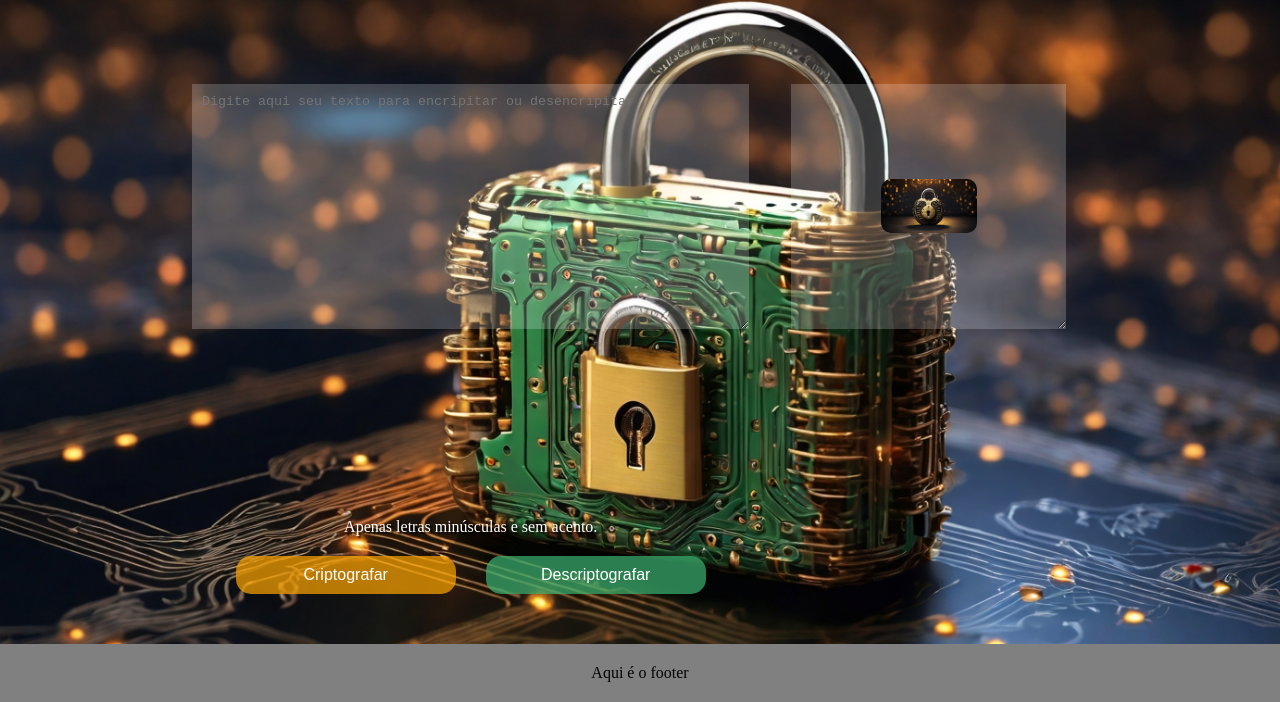
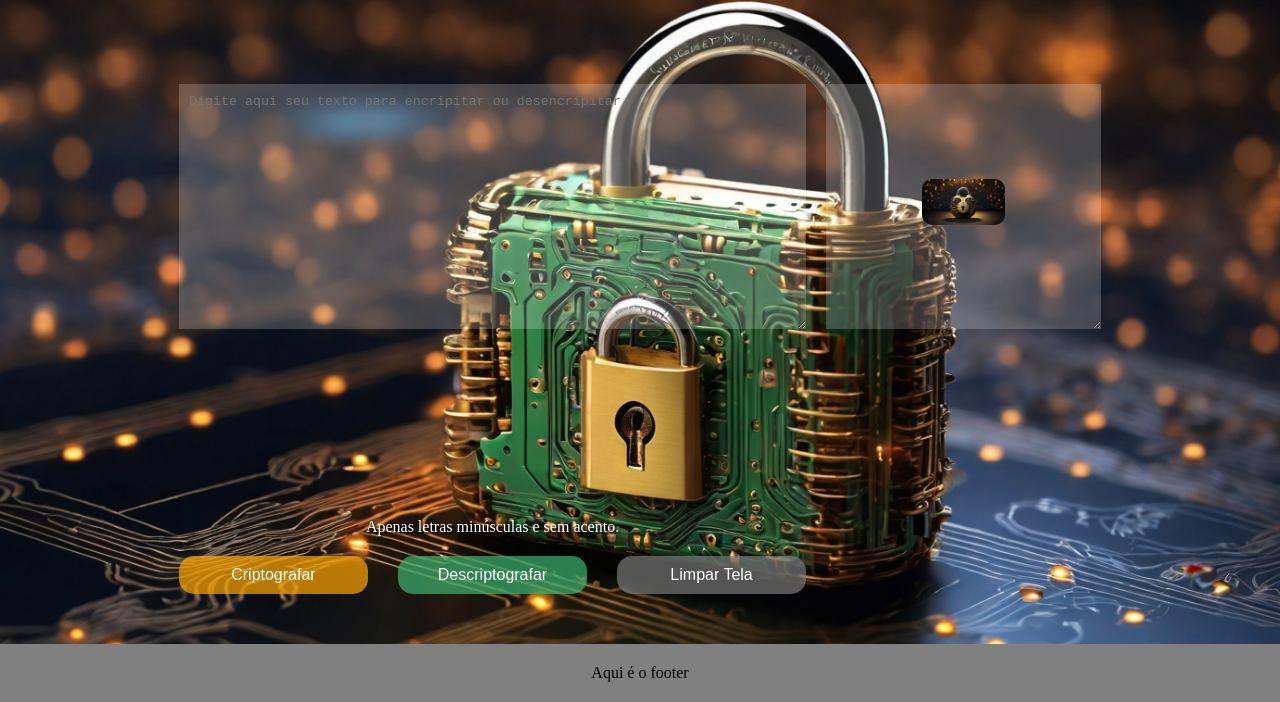
Before and after one commit to thiagotmdev/Challenge-Criptografia-Oracle-Alura, a plain HTML site: page index.html in a window 1280 px wide. Shown: the part 98-800 px from the top of the page. Drawn offline with Linux system fonts and the light colour scheme.

Commit message:
criado a funcao copiar e limpar tela

```diff
--- a/assets/css/style.css
+++ b/assets/css/style.css
@@ -102,6 +102,19 @@ main {
 
 .btn_decript:hover {
     background-color: rgba(60, 179, 113, 0.9);
+}
+
+.btn_clear{
+      display: flex;
+    justify-content: center;
+    padding: 10px;
+    width: 220px;
+    font-size: 1.0rem;
+    color: var(--cor-primaria);
+    border-radius: 15px;
+    background-color: rgba(120, 120, 120, 0.7);
+    border: none;
+    cursor: pointer;
 }
 
 .area_texto_normal {
@@ -223,6 +236,7 @@ footer {
 
     main {
         width: 100vw;
+        margin-top: 30px;
     }
 
     footer {
--- a/assets/js/script.js
+++ b/assets/js/script.js
@@ -2,12 +2,12 @@ function encriptar() {
     let frase = document.getElementById('encriptar').value;
     regex = /^[a-z\s]+$/;
 
-    if(!frase){
+    if (!frase) {
         alert("Por Favor digite sua frase");
         return false;
     }
 
-    if(!regex.test(frase)){
+    if (!regex.test(frase)) {
         alert('Por favor, digite apenas letras minúsculas e sem acentos!');
         return false; // Impede o envio do formulário
     }
@@ -61,3 +61,29 @@ function descriptografar() {
         area_desencriptada.value = fraseDescriptografada.join(' ');
     }
 }
+
+function copiar() {
+    let textArea = document.getElementById('encriptado');
+
+    if (textArea) {
+        textArea.select();
+        document.execCommand('copy');
+        alert("Conteúdo copiado para área de transferência!");
+    }
+
+}
+
+function limparTela(){
+    let textEncript = document.getElementById('encriptar');
+    let textArea = document.getElementById('encriptado');
+
+    textEncript.value = '';
+    textArea.value = '';
+
+    let img = document.getElementById('img_cadeado');
+    img.classList.remove('img_encript_none');
+
+    let btn_cop = document.getElementById('btn_copia');
+    btn_cop.classList.remove('btn_cop_block');
+
+}
--- a/index.html
+++ b/index.html
@@ -24,13 +24,14 @@
                 <div class="botoes">
                     <button class="btn_cript" onclick="encriptar()">Criptografar</button>
                     <button class="btn_decript" onclick="descriptografar()">Descriptografar</button>
+                    <button class="btn_clear" onclick="limparTela()">Limpar Tela</button>
                 </div>
             </div>
             <div class="area_texto_encripitado">
                 <textarea name="texto_encriptado" id="encriptado" cols="30" rows="15" class="text_area" pattern="[a-z]+">
                 </textarea>
                 <img src="./assets/images/padlock.jpg" id="img_cadeado" alt="imagem" class="img_encript">
-                <button id="btn_copia" class="btn_cop">Copiar</button>
+                <button id="btn_copia" class="btn_cop" onclick="copiar()">Copiar</button>
             </div>
         </section>
     </main>
```
